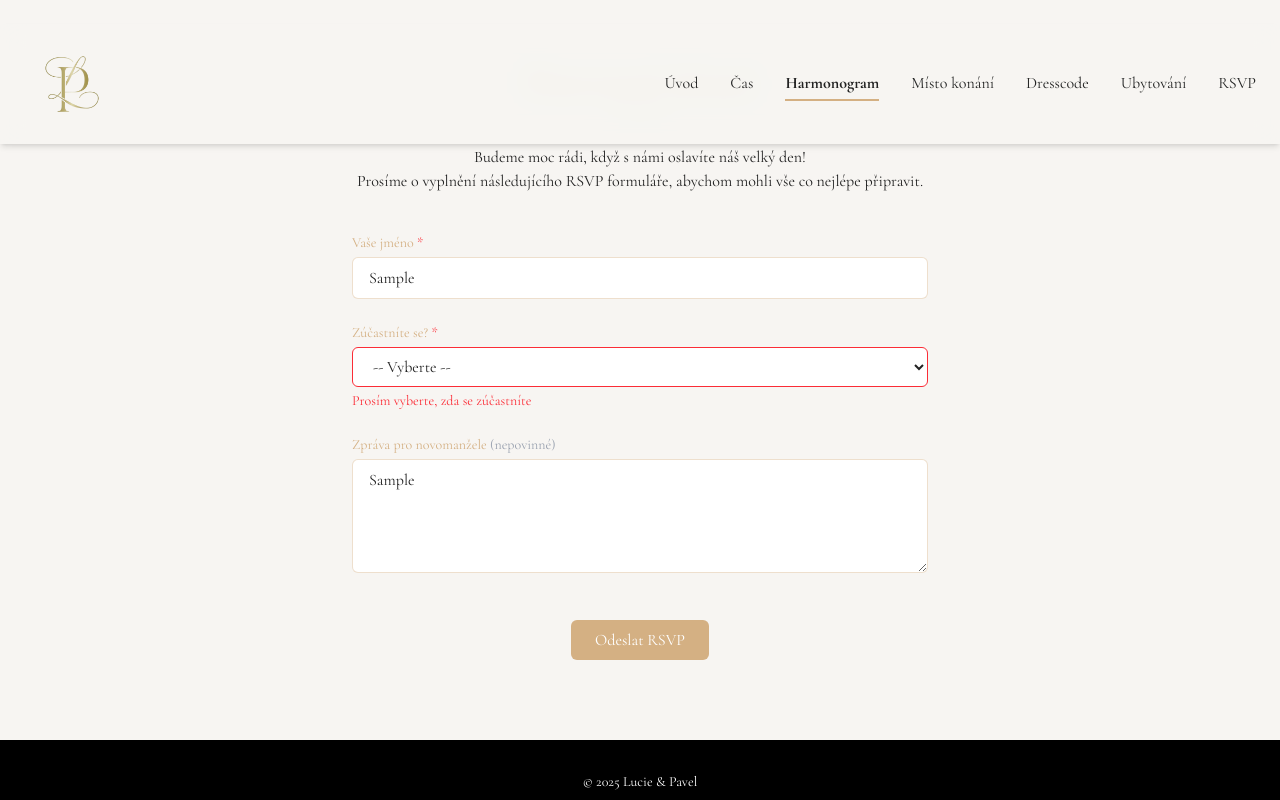
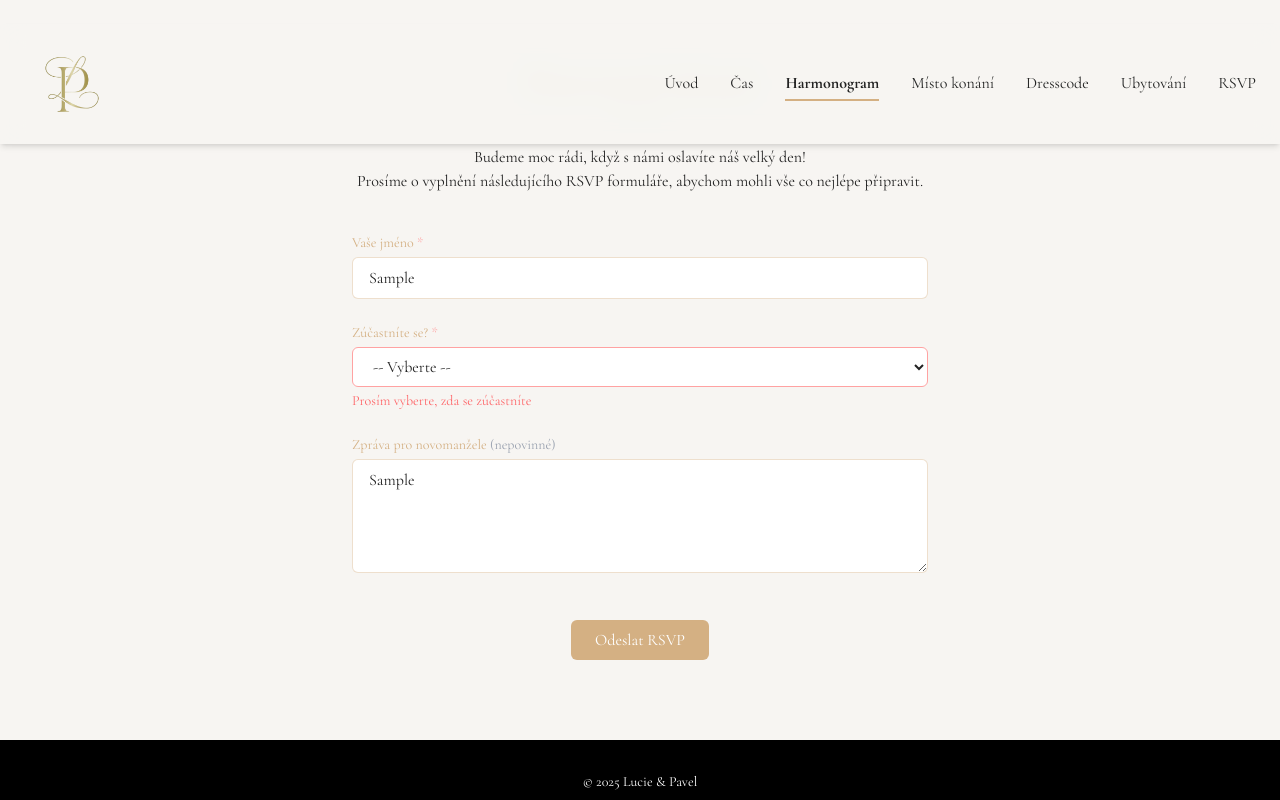
Before and after one commit to pavelmyslik/wedding-app, a Next.js app: page / in a window 1280 px wide. Both pictures are taken after typing "Sample", "Sample" into the empty fields and a click on the button "Odeslat RSVP". Shown: the part 4043-4843 px from the top of the page. Built offline with nearby package versions, Linux system fonts and the light colour scheme.

Commit message:
Update design of error messages

```diff
--- a/app/components/RSVP.tsx
+++ b/app/components/RSVP.tsx
@@ -87,7 +87,7 @@ export default function RsvpForm() {
           </p>
 
           {submitStatus.message && (
-              <div className={`mb-6 p-4 rounded ${submitStatus.success ? 'bg-green-100 text-green-700' : 'bg-red-100 text-red-700'}`}>
+              <div className={`mb-6 p-4 rounded ${submitStatus.success ? 'bg-green-100 text-green-300' : 'bg-red-100 text-red-300'}`}>
                 {submitStatus.message}
               </div>
           )}
@@ -95,26 +95,26 @@ export default function RsvpForm() {
           <form className="space-y-6 text-left" onSubmit={handleSubmit} noValidate>
             <div>
               <label className="block mb-1 text-sm text-[#D4B083] font-medium">
-                Vaše jméno <span className="text-red-500">*</span>
+                Vaše jméno <span className="text-red-300">*</span>
               </label>
               <input
                   type="text"
                   name="name"
-                  className={`w-full border ${errors.name ? 'border-red-500' : 'border-[#D4B083]/40'} rounded-md px-4 py-2 focus:outline-none focus:ring-2 focus:ring-[#D4B083] bg-white`}
+                  className={`w-full border ${errors.name ? 'border-red-300' : 'border-[#D4B083]/40'} rounded-md px-4 py-2 focus:outline-none focus:ring-2 focus:ring-[#D4B083] bg-white`}
                   required
               />
               {errors.name && (
-                  <p className="mt-1 text-sm text-red-500">{errors.name}</p>
+                  <p className="mt-1 text-sm text-red-300">{errors.name}</p>
               )}
             </div>
 
             <div>
               <label className="block mb-1 text-sm text-[#D4B083] font-medium">
-                Zúčastníte se? <span className="text-red-500">*</span>
+                Zúčastníte se? <span className="text-red-300">*</span>
               </label>
               <select
                   name="attendance"
-                  className={`w-full border ${errors.attendance ? 'border-red-500' : 'border-[#D4B083]/40'} rounded-md px-4 py-2 bg-white focus:outline-none focus:ring-2 focus:ring-[#D4B083]`}
+                  className={`w-full border ${errors.attendance ? 'border-red-300' : 'border-[#D4B083]/40'} rounded-md px-4 py-2 bg-white focus:outline-none focus:ring-2 focus:ring-[#D4B083]`}
                   required
               >
                 <option value="">-- Vyberte --</option>
@@ -122,7 +122,7 @@ export default function RsvpForm() {
                 <option value="no">Bohužel se nezúčastním</option>
               </select>
               {errors.attendance && (
-                  <p className="mt-1 text-sm text-red-500">{errors.attendance}</p>
+                  <p className="mt-1 text-sm text-red-400">{errors.attendance}</p>
               )}
             </div>
 
```
